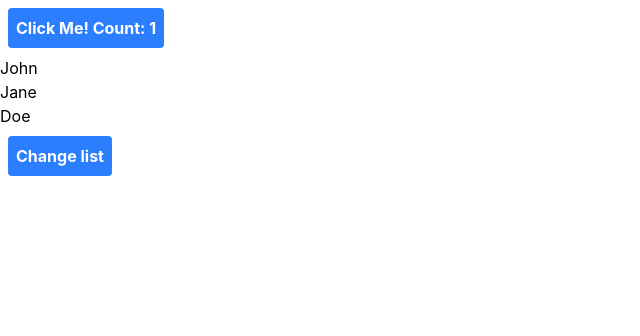
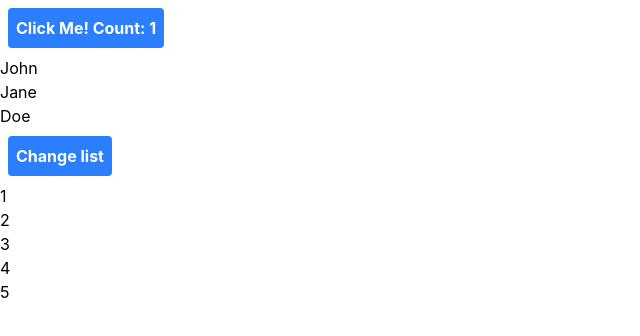
Before and after one commit to NULLICN/learnReact, a React (Vite) app: page / in a window 1280 px wide. Shown: the top 336 px of the page, without its empty margins (0-640 px from the left). Built offline with nearby package versions, Linux system fonts and the light colour scheme.

Commit message:
官方快速入门案例Stage3

```diff
--- a/src/App.tsx
+++ b/src/App.tsx
@@ -23,6 +23,10 @@ function App() {
     { id: 2, name: "Jane" },
     { id: 3, name: "Doe" },
   ]);
+
+  const numberList = [1, 2, 3, 4, 5].map((num) => {
+    return <li key={num}>{num}</li>;
+  });
 
   function handleCount() {
     console.log("clicked");
@@ -50,6 +54,7 @@ function App() {
       <button className="btn" onClick={changeList}>
         Change list
       </button>
+      <ul>{numberList}</ul>
     </>
   );
 }
--- a/vite.config.ts
+++ b/vite.config.ts
@@ -10,4 +10,8 @@ export default defineConfig({
     babel({ presets: [reactCompilerPreset()] }),
     tailwindcss()
   ],
+  base: './',
+  server: {
+    host: '0.0.0.0'
+  }
 })
```
